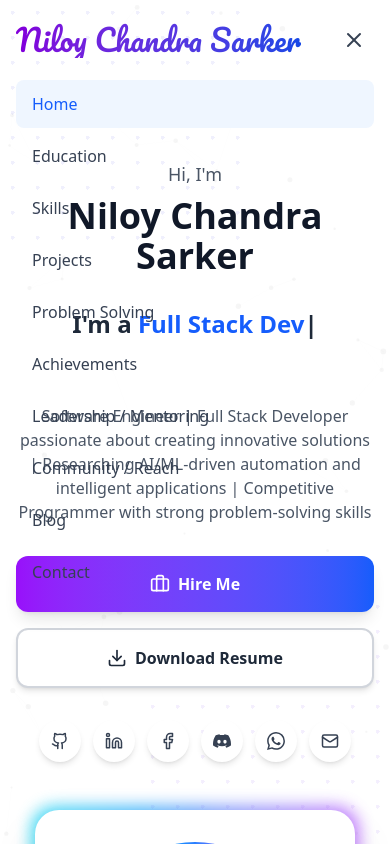
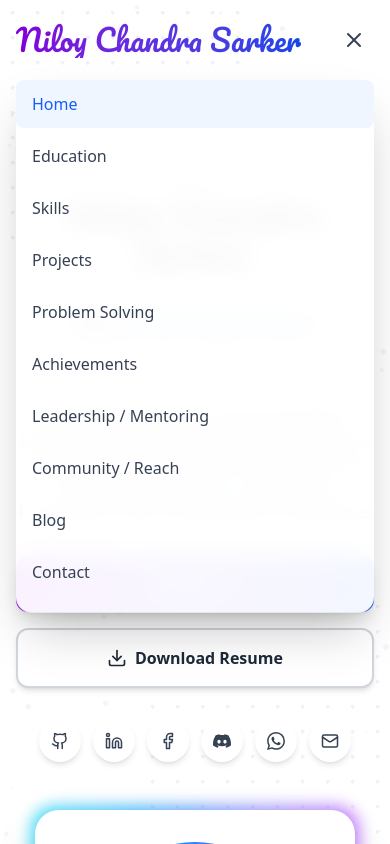
Before and after one commit to niloychandrasarker/Niloy-s-Portfolio, a React (Vite) app: page / in a window 390 px wide. Both pictures are taken after a click on the button 354 px from the left and 40 px from the top of the page. Shown: the top 844 px of the page. Built offline with nearby package versions, Linux system fonts and the light colour scheme.

Commit message:
fixed navbar for mobile menu

```diff
--- a/src/App.css
+++ b/src/App.css
@@ -32,3 +32,17 @@
 .animate-float-smooth {
   animation: float-smooth 2.4s ease-in-out infinite;
 }
+
+@keyframes slide-down {
+  0% {
+    opacity: 0;
+    transform: translateY(-32px);
+  }
+  100% {
+    opacity: 1;
+    transform: translateY(0);
+  }
+}
+.animate-slide-down {
+  animation: slide-down 0.35s cubic-bezier(0.4,0,0.2,1);
+}
--- a/src/components/Navbar.jsx
+++ b/src/components/Navbar.jsx
@@ -308,7 +308,7 @@ const Navbar = () => {
 
         {/* Mobile Menu */}
         {isMobileMenuOpen && (
-          <div className="md:hidden pb-4 animate-fade-in">
+          <div className="md:hidden pb-4 animate-slide-down bg-white/95 backdrop-blur-md shadow-2xl rounded-b-2xl border-b border-gray-200">
             <div className="flex flex-col space-y-1">
               {navItems.map((item) => (
                 <a
```
